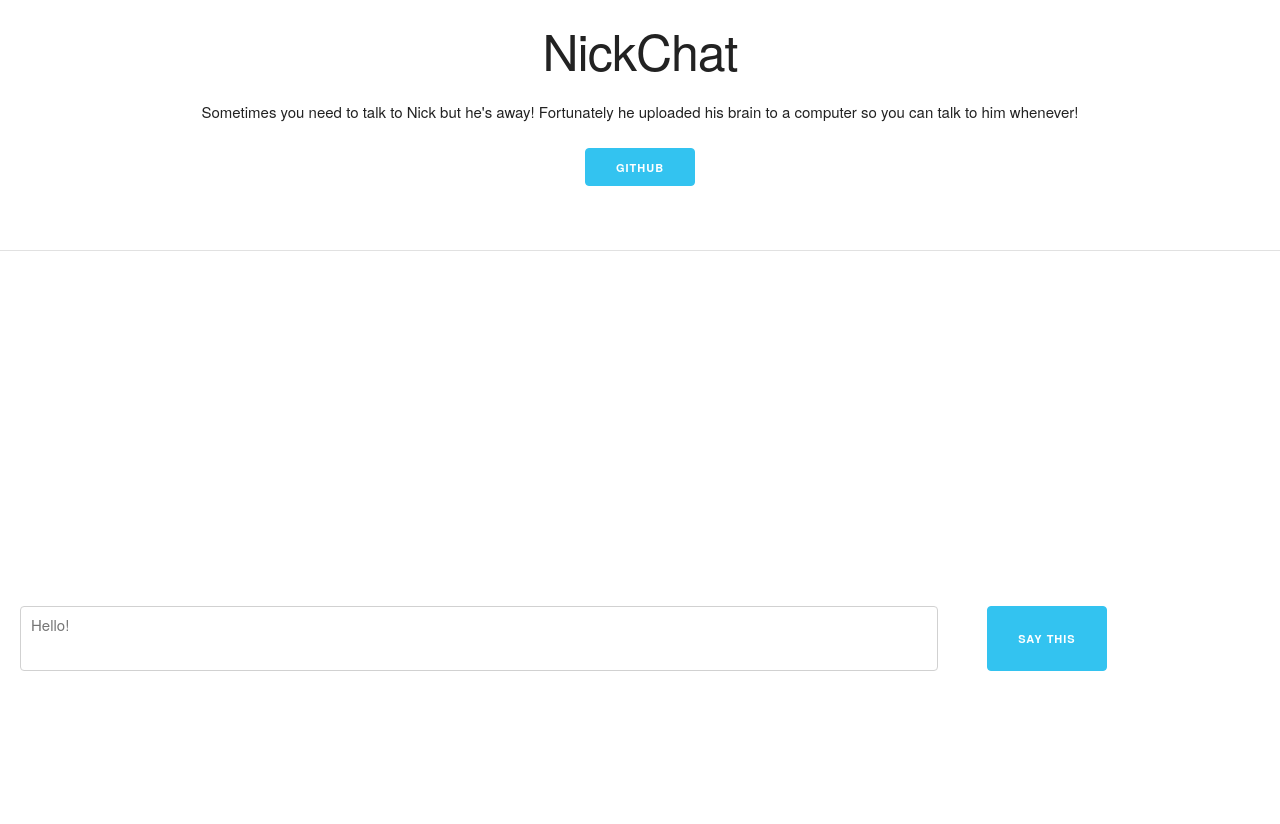
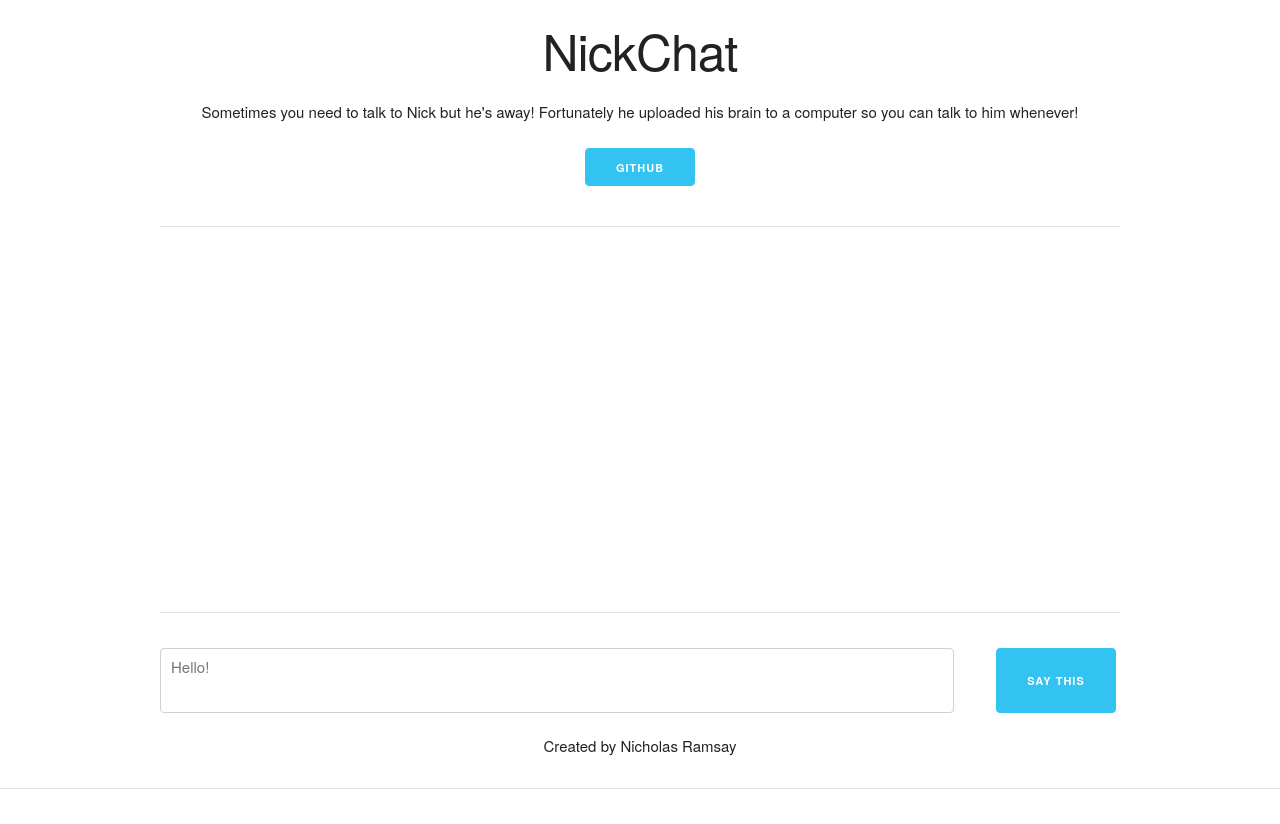
Before and after one commit to ekl489/nickchat, a PHP site: page / in a window 1280 px wide. Before the commit the page ends 671 px from the top, so only its background shows below. Run offline with PHP 8.4, Linux system fonts and the light colour scheme.

Commit message:
fixed all styling issues

```diff
--- a/app.html
+++ b/app.html
@@ -18,37 +18,44 @@
         <script src="js/script.js"></script>
     </head>
     <body>
-        <header>
+        <div id="wrapper" class="container">
+            <div class="row">
+                <header>
             <div class="header">
                 <h1>NickChat</h1>
                 Sometimes you need to talk to Nick but he's away! Fortunately he uploaded his brain to a computer so you can talk to him whenever!<br><br>
                 <button class="button-primary" src="https://github.com/ekl489/nickchat">GitHub</button>
             </div>
         </header>
-
-            <hr><!-- Horizontal Split -->
-
-        <main>
-            <div class="content">
+            </div>
+            <hr>
+            <div class="row">
                 <!-- Older Messages -->
                 <div class="log" id="log">
                     <table id="logTable">
                         <!-- Dynamically added -->
                     </table>
                 </div>
-
+            </div>
+            <hr>
+            <div class="row">
                 <!-- Form -->
                 <div class="form">
                     <div class="row">
-                        <div class="nine columns">
+                        <div class="ten columns">
                             <textarea class="u-full-width" placeholder="Hello!" id="messageBox"></textarea>
                         </div>
-                        <div class="three columns">
+                        <div class="two columns">
                             <button onkeypress="checkKeyPress()" class="button-primary" onclick="sayThis()">Say This</button>
                         </div>
                     </div>
                 </div>
             </div>
-        </main>
+            <div class="row">
+                Created by Nicholas Ramsay
+            </div>
+        </div>
+
+        <hr><!-- Horizontal Split -->
     </body>
 </html>
--- a/css/styles.css
+++ b/css/styles.css
@@ -1,36 +1,27 @@
+/* --- Wrapper --- */
+#wrapper{
+    margin:20px;
+    margin-right: auto;
+    margin-left: auto;
+}
+.row{
+    text-align: center;
+}
+/* --- Header --- */
 .header{
     text-align: center;
-    margin: 20px;
-    height: 25vh;
-}
-
-.content{
-   margin: 20px;
+    height: 100;
 }
 
 /* --- Log --- */
 
 .log{
-    width: 50%;
-    margin: 0 auto;
-
-    height: 40vh;
-    padding: 0px;
-    overflow: auto;
+    max-height: 40vh;
+    min-height: 40vh;
 }
 
 /* --- Form --- */
 
-.form{
-    margin-left: auto;
-    margin-right: auto;
-    position: relative;
-    bottom: 0px;
-}
-.form .row{
-
-
-}
 .form textarea{
     height: 100%;
     resize: none;
```
